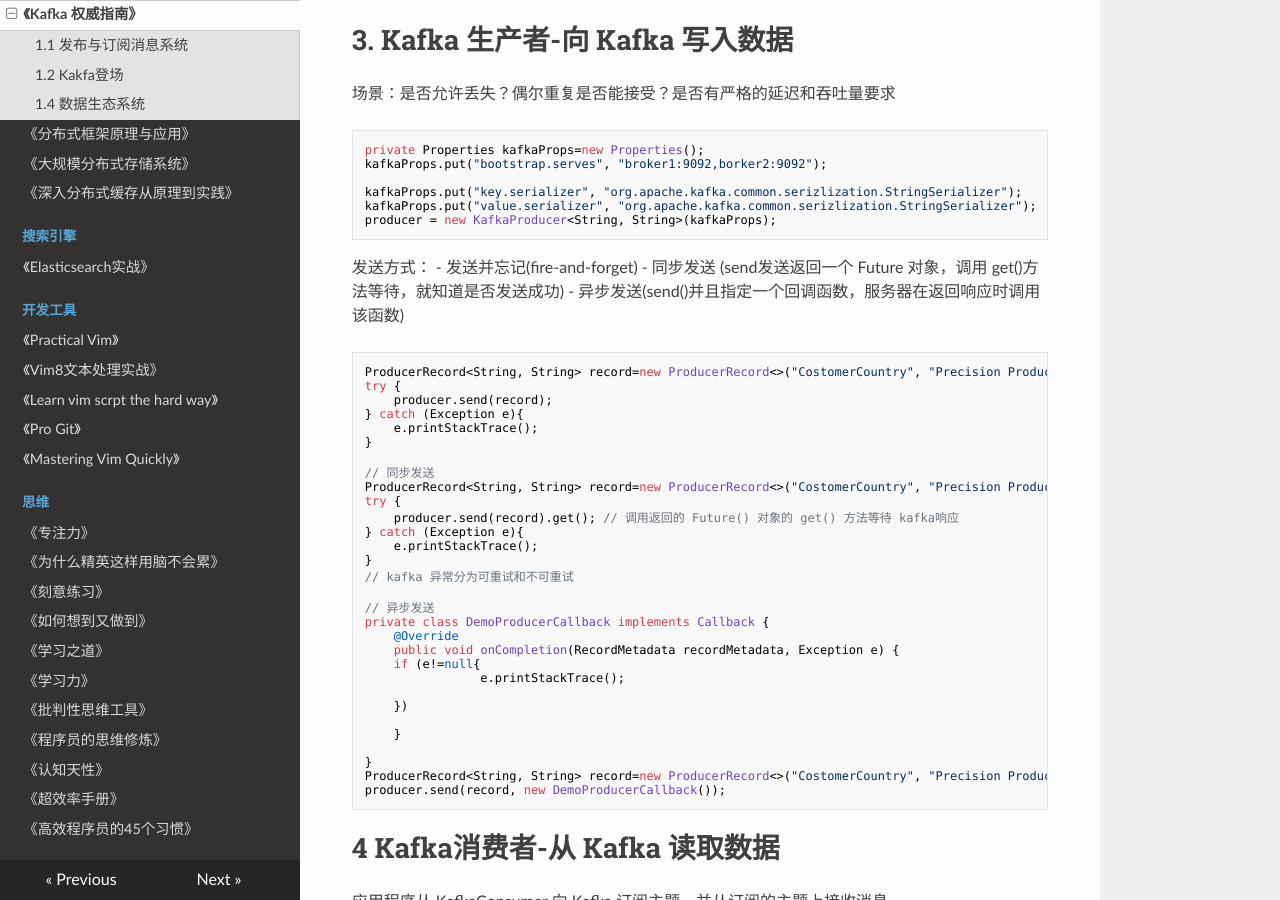
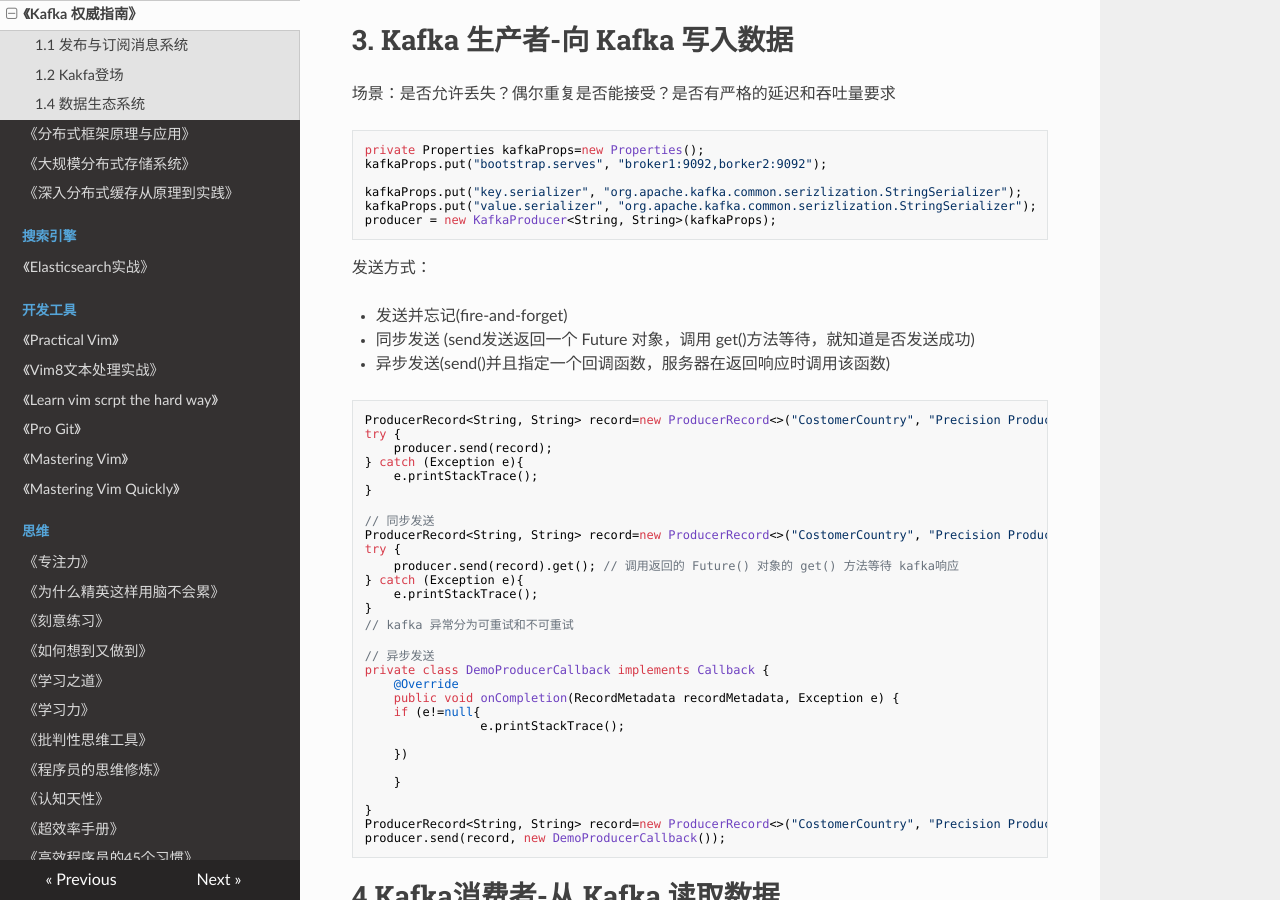
Before and after one commit to PegasusWang/booknotes, an MkDocs documentation site: the page built from docs/分布式/Kafka权威指南.md, in a window 1280 px wide and 900 px high, scrolled down 1837 px. Built offline with MkDocs 1.6.1, drawn with Linux system fonts in a browser that asks for light colours; nearby versions of some CDN libraries; old or Windows-style settings are respelled for this version of MkDocs.

Commit message:
add mastering vim

````diff
--- a/docs/分布式/Kafka权威指南.md
+++ b/docs/分布式/Kafka权威指南.md
@@ -80,6 +80,7 @@
 ```
 
 发送方式：
+
 - 发送并忘记(fire-and-forget)
 - 同步发送 (send发送返回一个 Future 对象，调用 get()方法等待，就知道是否发送成功)
 - 异步发送(send()并且指定一个回调函数，服务器在返回响应时调用该函数)
--- a/mkdocs.yml
+++ b/mkdocs.yml
@@ -91,6 +91,7 @@
       - 《Vim8文本处理实战》: '开发工具/vim8文本处理实战/vim8文本处理实战.md'
       - 《Learn vim scrpt the hard way》: '开发工具/learn_vim_the_hard_way.md'
       - 《Pro Git》: '开发工具/pro_git.md'
+      - 《Mastering Vim》: '开发工具/mastering_vim.md'
       - 《Mastering Vim Quickly》: '开发工具/mastering_vim_quickly.md'
     - 思维:
       - 《专注力》: '思维认知/专注力_化繁为简的惊人力量.md'
````
